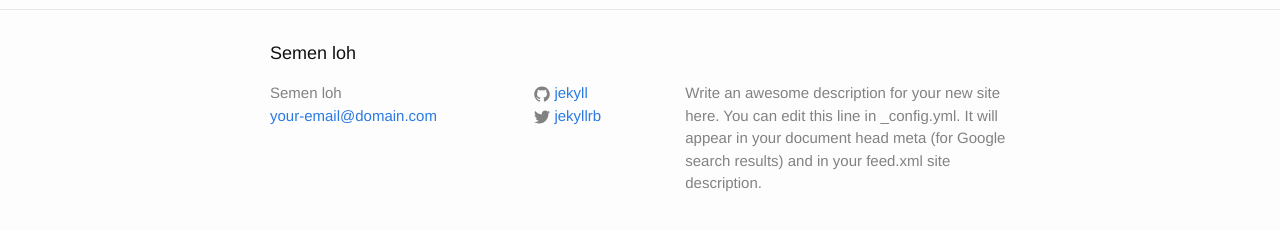
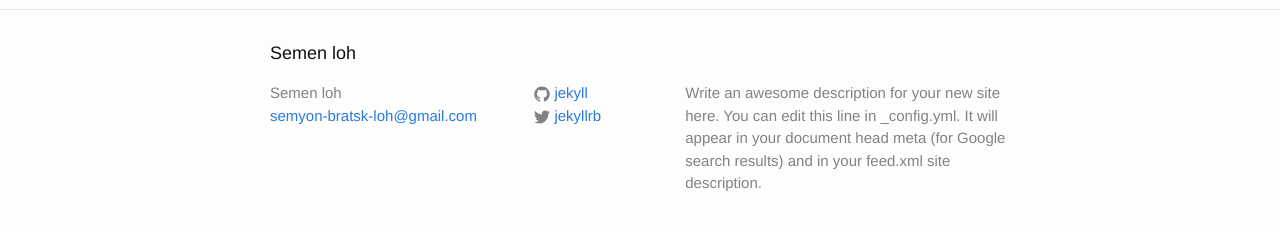
Before and after one commit to Kokoromoyou/Kokoromoyou.github.io, a Jekyll site: the page built from index.html, in a window 1280 px wide. Shown: the part 287-517 px from the top of the page. Built offline with Jekyll 4.4.1, drawn with Linux system fonts in a browser that asks for light colours.

Commit message:
Update _config.yml

```diff
--- a/_config.yml
+++ b/_config.yml
@@ -6,8 +6,10 @@
 # 'jekyll serve'. If you change this file, please restart the server process.
 
 # Site settings
+# Your awesome title
 title: Semen loh
-email: your-email@domain.com
+# your-email@domain.com
+email: semyon-bratsk-loh@gmail.com
 description: > # this means to ignore newlines until "baseurl:"
   Write an awesome description for your new site here. You can edit this
   line in _config.yml. It will appear in your document head meta (for
```
